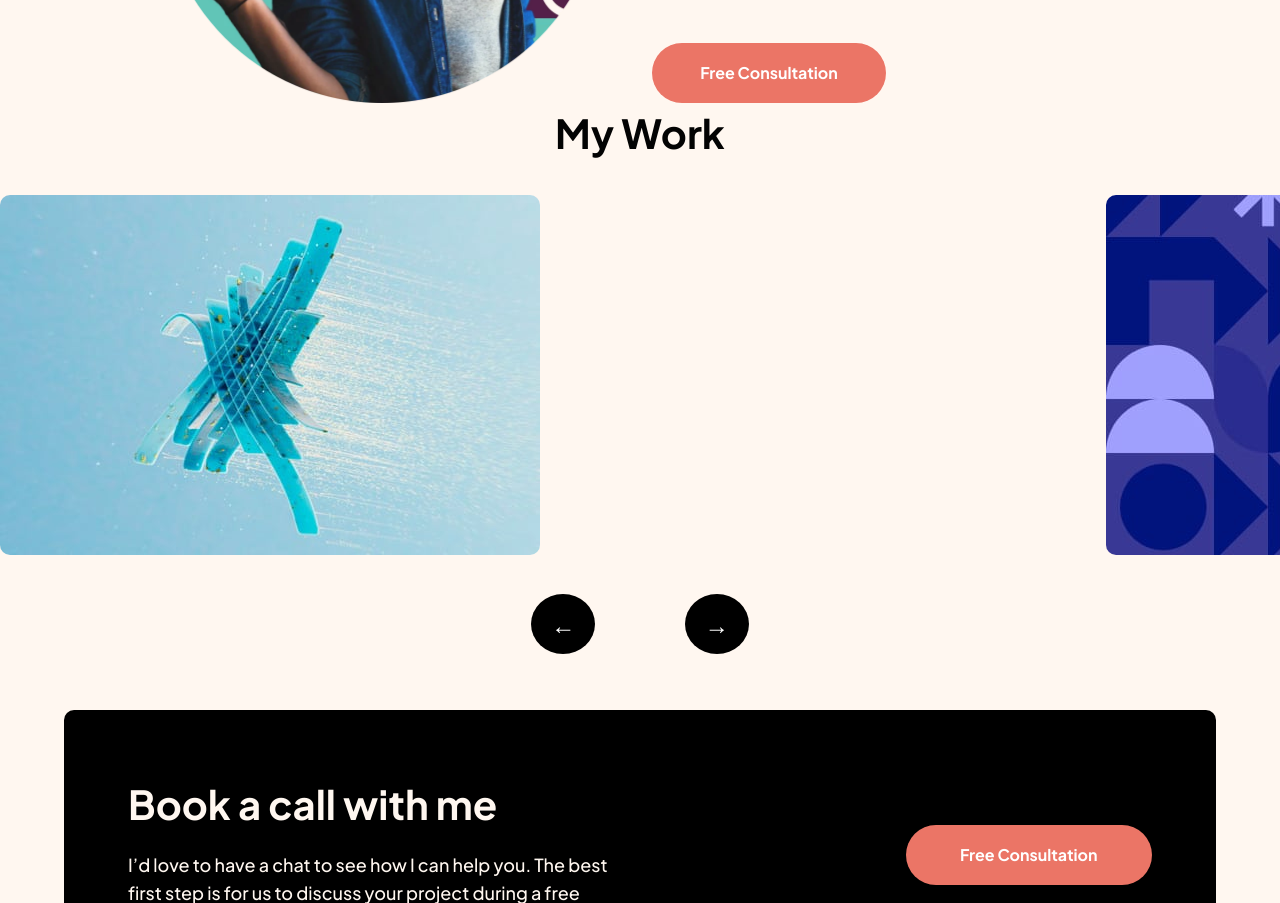
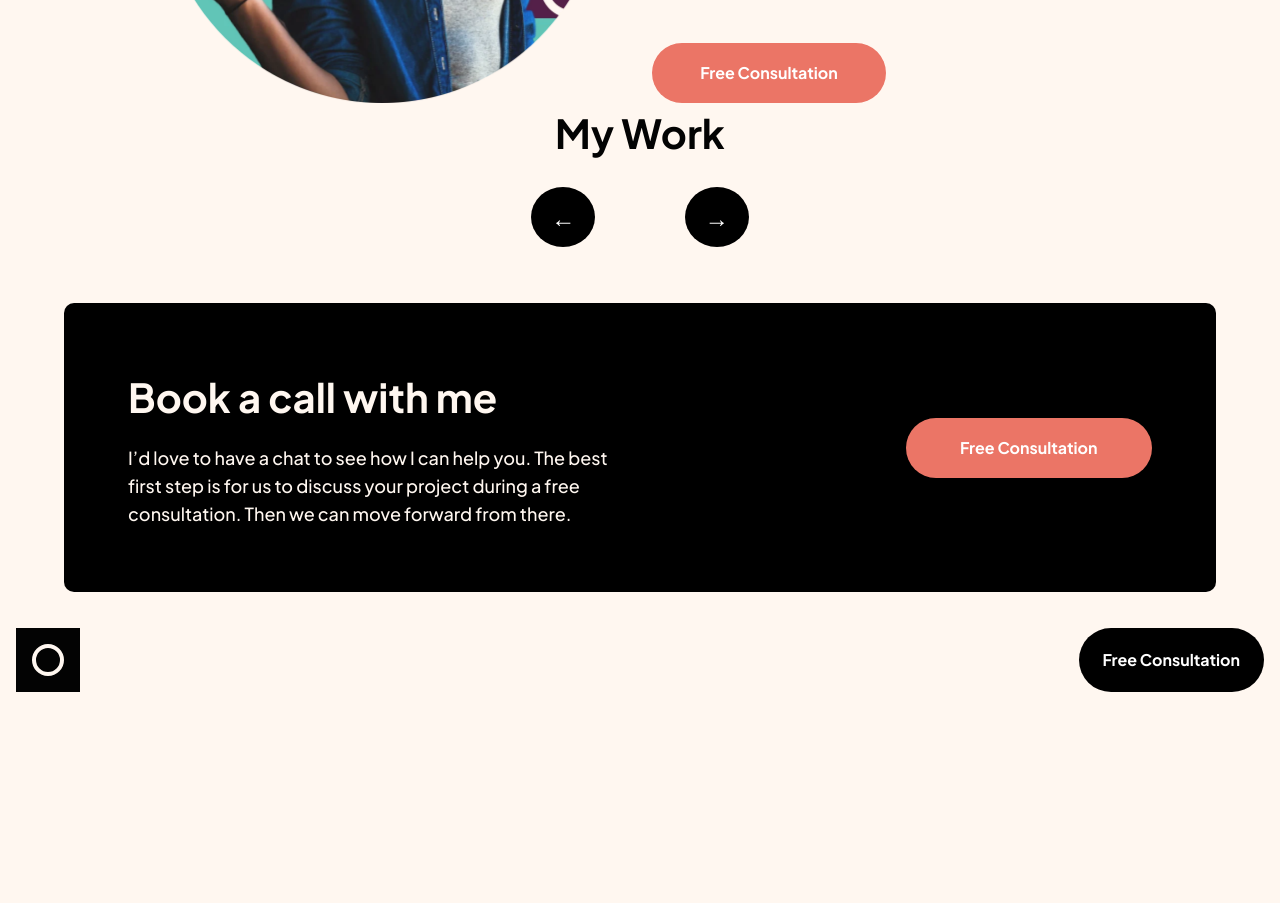
Before and after one commit to enricomelis/fem-design-portfolio, a website built with Vite: page index.html in a window 1280 px wide. Shown: the part 1077-1980 px from the top of the page. After the commit the page ends 1785 px from the top, so only its background shows below. Built offline with nearby package versions, Linux system fonts and the light colour scheme.

Commit message:
added main.js for future carousel

```diff
--- a/index.html
+++ b/index.html
@@ -9,6 +9,8 @@
     <link rel="preconnect" href="https://fonts.googleapis.com">
     <link rel="preconnect" href="https://fonts.gstatic.com" crossorigin>
     <link href="https://fonts.googleapis.com/css2?family=Plus+Jakarta+Sans:wght@300;400;500;700&display=swap" rel="stylesheet">
+    <script src="main.js" defer></script>
+
   </head>
   <body>
 
@@ -97,27 +99,27 @@
     </main>
 
     <footer class="booking"> <!-- carousel with "my work" -->
+      <h2 class="subtitle__top">My Work</h2>
       <div class="carousel">
-        <h2 class="subtitle__top">My Work</h2>
         <!-- carousel here -->
 
-        <div class="carousel__scroller">
-          <div class="carousel__element" aria-details="one">
+        <!-- <ul class="carousel__scroller">
+          <li class="carousel__element" aria-details="one">
             <img src="./assets/image-slide-1.jpg" alt="">
-          </div>
-          <div class="carousel__element" aria-details="two">
+          </li>
+          <li class="carousel__element" aria-details="two">
             <img src="./assets/image-slide-2.jpg" alt="">
-          </div>
-          <div class="carousel__element" aria-details="three">
+          </li>
+          <li class="carousel__element" aria-details="three">
             <img src="./assets/image-slide-3.jpg" alt="">
-          </div>
-          <div class="carousel__element" aria-details="four">
+          </li>
+          <li class="carousel__element" aria-details="four">
             <img src="./assets/image-slide-4.jpg" alt="">
-          </div>
-          <div class="carousel__element" aria-details="five">
+          </li>
+          <li class="carousel__element" aria-details="five">
             <img src="./assets/image-slide-5.jpg" alt="">
-          </div>
-        </div>
+          </li>
+        </ul> -->
 
         <div class="button-flex">
           <button class="button button__arrow prev">&larr;</button>
--- a/sass/layout/_footer.scss
+++ b/sass/layout/_footer.scss
@@ -2,30 +2,31 @@
 
 .booking h2 {
     text-align: center;
+    margin-bottom: get-size(500);
 }
 
 
-.carousel {
-    display: flex;
-    flex-direction: column;
-    gap: get-size(800);
-}
+// .carousel {
+//     display: flex;
+//     flex-direction: column;
+//     gap: get-size(800);
+// }
 
-.carousel__scroller {
-    display: grid;
-    grid-auto-flow: column;
-    grid-auto-columns: 85%;
-    gap: get-size(300);
+// .carousel__scroller {
+//     display: grid;
+//     grid-auto-flow: column;
+//     grid-auto-columns: 85%;
+//     gap: get-size(300);
 
-    overflow-x: auto;
-    overscroll-behavior-inline: contain;
-}
+//     overflow-x: auto;
+//     overscroll-behavior-inline: contain;
+// }
 
-.carousel__element {
-    img {
-        border-radius: 10px;
-    }
-}
+// .carousel__element {
+//     img {
+//         border-radius: 10px;
+//     }
+// }
 
 
 .footer__box {
```
Also changed, not shown: main.js (added).
